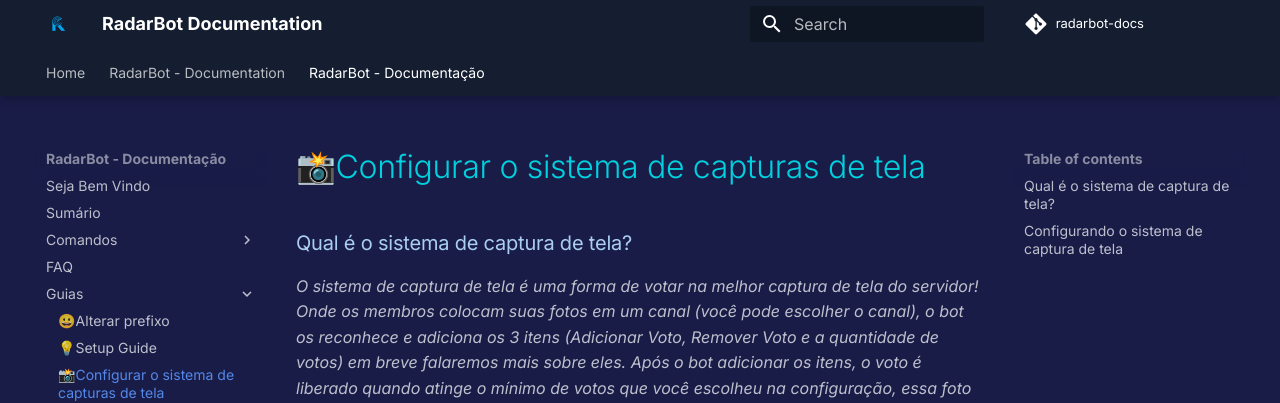
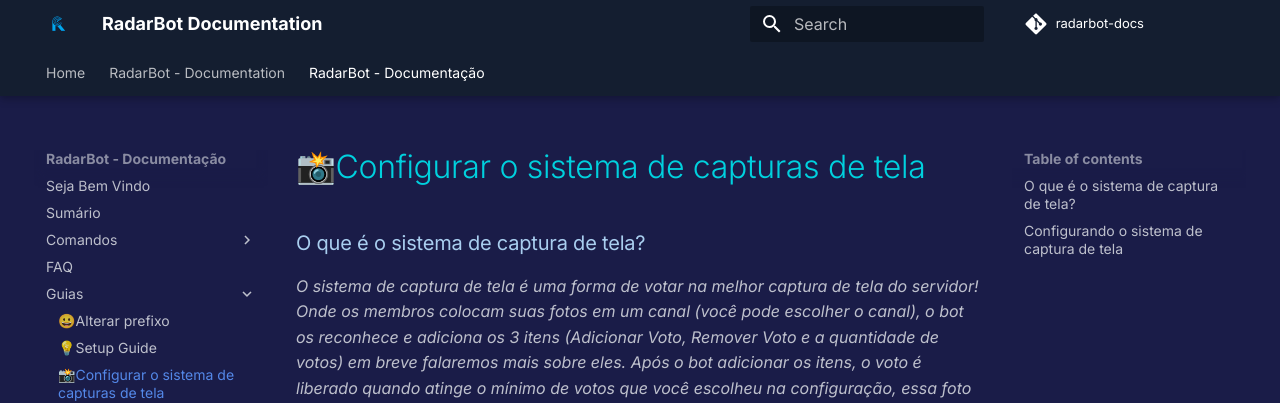
Before and after one commit to radarbot-team/radarbot-docs, an MkDocs documentation site: the page built from docs/radarbot-pt/guides/setup-screenshots.md, in a window 1280 px wide and 900 px high. Shown: the top 403 px of the window. Built offline with MkDocs 1.6.1 and Material for MkDocs 9.7.7, drawn with Linux system fonts in a browser that asks for light colours; comment, search, counter and statistics services are not loaded.

Commit message:
Update setup-screenshots.md

```diff
--- a/docs/radarbot-pt/guides/setup-screenshots.md
+++ b/docs/radarbot-pt/guides/setup-screenshots.md
@@ -1,6 +1,6 @@
 # 📸Configurar o sistema de capturas de tela
 
-### Qual é o sistema de captura de tela?
+### O que é o sistema de captura de tela?
 
 _O sistema de captura de tela é uma forma de votar na melhor captura de tela do servidor! Onde os membros colocam suas fotos em um canal (você pode escolher o canal), o bot os reconhece e adiciona os 3 itens (Adicionar Voto, Remover Voto e a quantidade de votos) em breve falaremos mais sobre eles. Após o bot adicionar os itens, o voto é liberado quando atinge o mínimo de votos que você escolheu na configuração, essa foto é enviada para outro canal (geralmente chamado Top-Screenshots, mas a escolha é sua) onde estão as melhores screenshots e quem decide são os membros do próprio servidor!_
 
```
